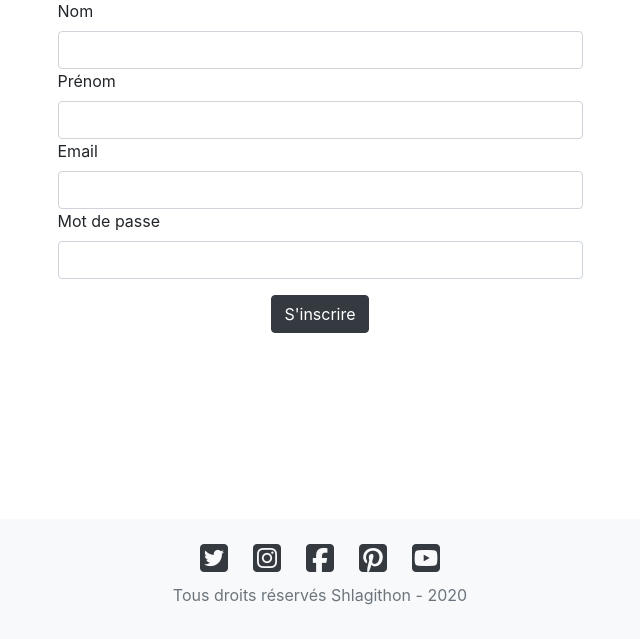
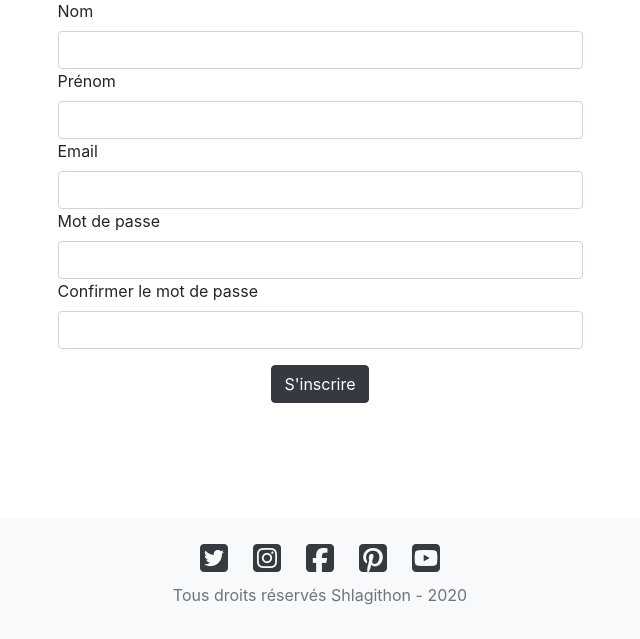
Before and after one commit to Almarean/Shlagithon, a PHP site: page /Controllers/RegistrationController.php in a window 1280 px wide. Shown: the part 161-800 px from the top of the page, without its empty margins (320-960 px from the left). Run offline with PHP 8.4, Linux system fonts and the light colour scheme; some libraries are stand-ins or nearby versions.

Commit message:
Registration form

```diff
--- /dev/null
+++ b/Controllers/LoginController.php
@@ -0,0 +1,5 @@
+<?php
+
+namespace App\Controllers;
+
+require __DIR__ . "/../Views/login.php";
--- a/Controllers/RegistrationController.php
+++ b/Controllers/RegistrationController.php
@@ -3,6 +3,24 @@
 namespace App\Controllers;
 
 use App\Models\Member;
+use App\Services\MemberManager;
 
+if (count($_POST) > 0) {
+    header("Location: login");
+    $errors = [];
+    if ($_POST["password"] !== $_POST["confirmPassword"]) {
+        $errors["password"] = "Les mots de passe doivent correspondre.";
+    }
+    if (MemberManager::exists($_POST["email"])) {
+        $errors["exists"] = "Cet e-mail est déjà utilisé.";
+    }
+    if (!filter_var($_POST["email"], FILTER_VALIDATE_EMAIL)) {
+        $errors["email_format"] = "Le format de l'e-mail n'est pas valide.";
+    }
+    if (count($errors) === 0) {
+        MemberManager::insert(new Member($_POST["name"], $_POST["firstname"], $_POST["email"], $_POST["password"]));
+        header("Location: login");
+    }
+}
 
-include __DIR__ . "/../Views/registration_account.php";
+require __DIR__ . "/../Views/registration_account.php";
--- /dev/null
+++ b/Views/login.php
@@ -0,0 +1,3 @@
+<?php
+
+echo "login";
--- a/Views/registration_account.php
+++ b/Views/registration_account.php
@@ -12,22 +12,26 @@
         <section class="mt-5">
             <h1 class="text-center">Inscription</h1>
             <article>
-                <form action="#" method="POST">
+                <form action="../Controllers/RegistrationController.php" method="POST">
                     <div class="form-group col-md-6 m-auto">
                         <label for="inputName">Nom</label>
-                        <input type="text" class="form-control" id="input-name">
+                        <input type="text" class="form-control" id="input-name" name="name" required>
                     </div>
                     <div class="form-group col-md-6 m-auto">
                         <label for="input-firstname">Prénom</label>
-                        <input type="text" class="form-control" id="input-firstname">
+                        <input type="text" class="form-control" id="input-firstname" name="firstname" required>
                     </div>
                     <div class="form-group col-md-6 m-auto">
                         <label for="input-email">Email</label>
-                        <input type="email" class="form-control" id="input-email">
+                        <input type="email" class="form-control" id="input-email" name="email" required>
                     </div>
                     <div class="form-group col-md-6 m-auto">
                         <label for="input-password">Mot de passe</label>
-                        <input type="password" class="form-control" id="input-password">
+                        <input type="password" class="form-control" id="input-password" name="password" required>
+                    </div>
+                    <div class="form-group col-md-6 m-auto">
+                        <label for="input-confirm-password">Confirmer le mot de passe</label>
+                        <input type="password" class="form-control" id="input-confirm-password" name="confirmPassword" required>
                     </div>
                     <div class="text-center mt-3">
                         <button type="submit" class="btn btn-dark">S'inscrire</button>
--- a/index.php
+++ b/index.php
@@ -14,6 +14,9 @@ switch ($request) {
     case "/registration":
         require __DIR__ . "/Controllers/RegistrationController.php";
         break;
+    case "/login":
+        require __DIR__ . "/Controllers/LoginController.php";
+        break;
     default:
         http_response_code(404);
         break;
```
